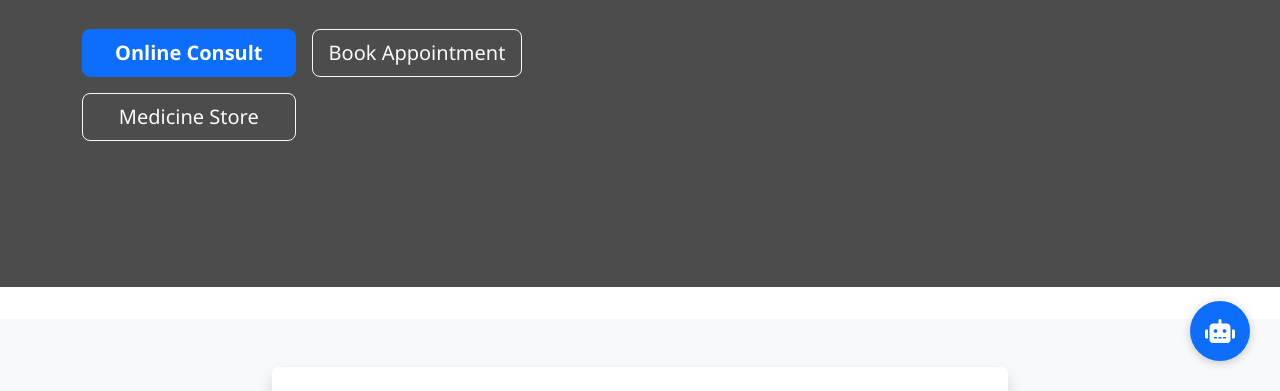
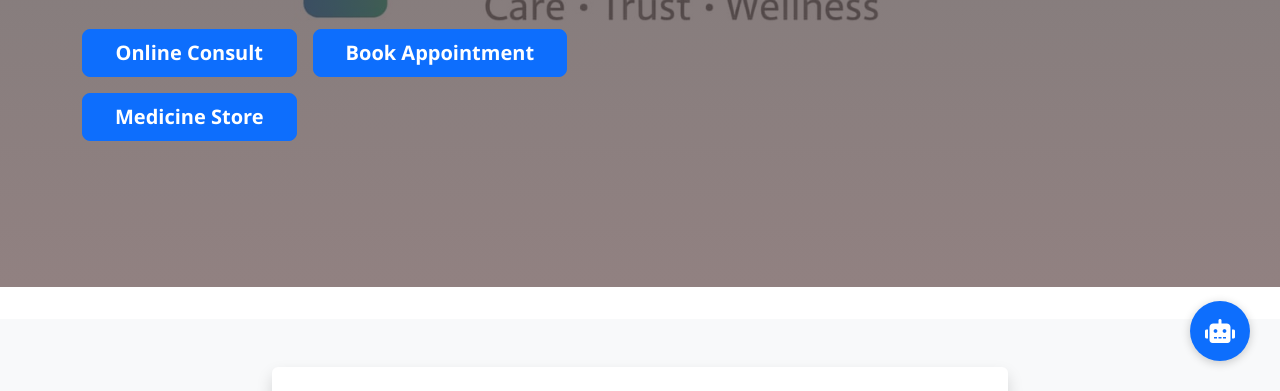
Before and after one commit to azeem28-git/healthcare-web-assistant, a website: page index.html in a window 1280 px wide. Shown: the part 409-800 px from the top of the page. Drawn offline with nearby package versions, Linux system fonts and the light colour scheme.

Commit message:
appointment.html

```diff
--- a/css/style.css
+++ b/css/style.css
@@ -34,8 +34,8 @@ h1, h2, h3, h4, h5, h6 {
 
 /* Hero Section */
 .hero {
-    background: linear-gradient(rgba(0, 0, 0, 0.7), rgba(0, 0, 0, 0.7)),
-                url('../images/hero-bg.jpg') no-repeat center center/cover;
+    background: linear-gradient(rgba(66, 64, 64, 0.7), rgba(99, 76, 76, 0.7)),
+                url('/healthcare.jpeg') no-repeat center center/cover;
     color: white;
     height: 80vh;
     display: flex;
--- a/index.html
+++ b/index.html
@@ -7,6 +7,8 @@
     <link href="https://cdn.jsdelivr.net/npm/bootstrap@5.3.0/dist/css/bootstrap.min.css" rel="stylesheet">
     <link rel="stylesheet" href="https://cdnjs.cloudflare.com/ajax/libs/font-awesome/6.0.0/css/all.min.css">
     <link rel="stylesheet" href="css/style.css">
+    <link rel="icon" href="Healthcare-logo.png">
+
 </head>
 <body>
     <!-- Navigation -->
@@ -49,10 +51,10 @@
                         <div class="d-flex align-items-start gap-3 flex-wrap">
                             <div class="d-flex flex-column gap-3">
                                 <a href="#online-consult" class="btn btn-primary btn-lg">Online Consult</a>
-                                <a href="medicine-store.html" class="btn btn-outline-light btn-lg">Medicine Store</a>
+                                <a href="medicine-store.html" class="btn btn-primary btn-lg">Medicine Store</a>
                             </div>
                             <div>
-                                <a href="appointment.html" class="btn btn-outline-light btn-lg">Book Appointment</a>
+                                <a href="appointment.html" class="btn btn-primary btn-lg">Book Appointment</a>
                             </div>
                         </div>
                     </div>
```
Also changed, not shown: admin/dashboard.html (+1 -0 lines), admin/login.html (+2 -1 lines), admin/signup.html (+2 -0 lines), appointment.html (+5 -2 lines), medicine-store.html (+2 -0 lines), Healthcare-logo.png (added), healthcare.jpeg (added).
